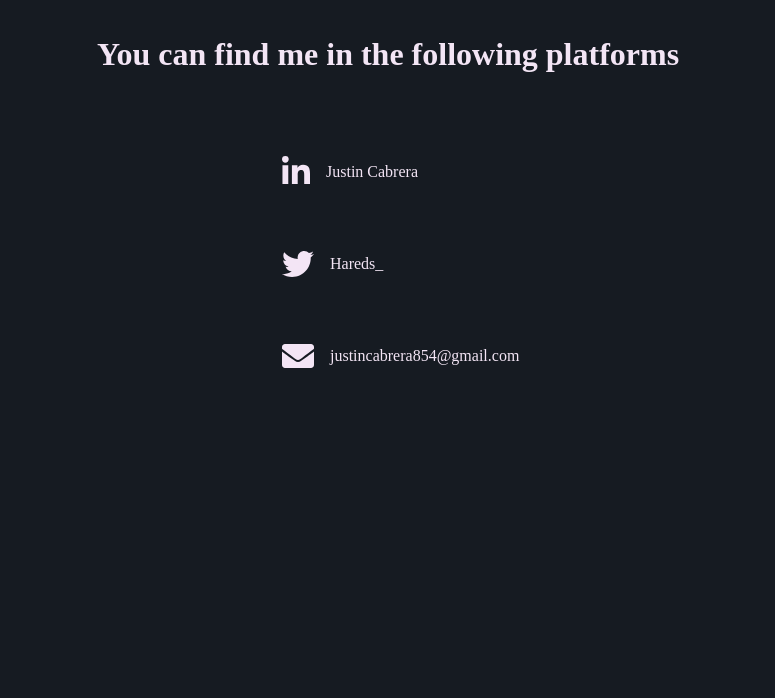
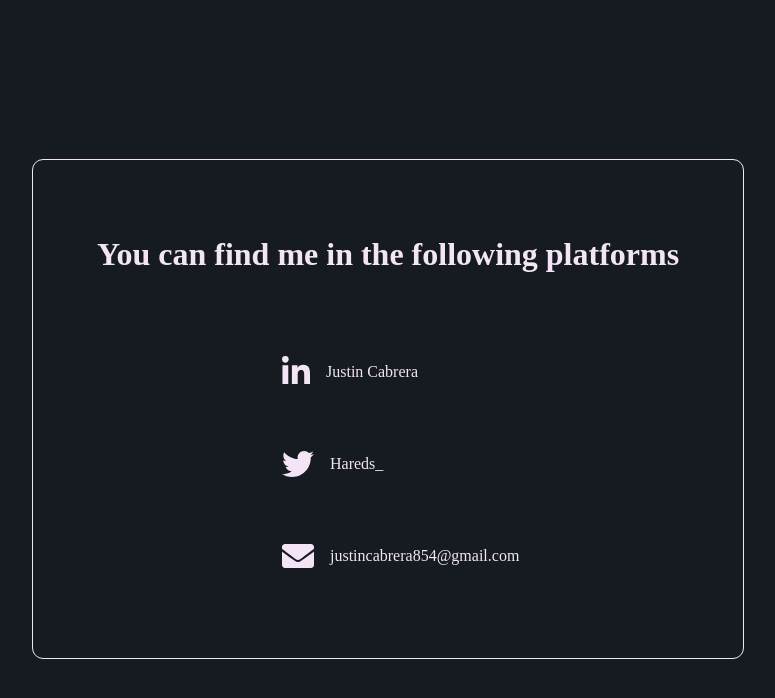
Before and after one commit to Hareds567/Portfolio, a React (Create React App) app: page /contact in a window 1280 px wide. Shown: the top 698 px of the page, without its empty margins (252-1027 px from the left). Built offline with nearby package versions, Linux system fonts and the light colour scheme.

Commit message:
contact_new alignment

```diff
--- a/src/About/About.css
+++ b/src/About/About.css
@@ -9,12 +9,12 @@
 	padding-left: 2%;
 	padding-right: 2%; */
   border-top: 5rem solid var(--primary-color);
-    outline: solid 1px red;
+  /* outline: solid 1px red; */
 }
 
 .about-container section {
   margin: 5% 3%;
-    outline: solid 1px yellow;
+  /* outline: solid 1px yellow; */
   font-size: 30px;
   letter-spacing: 1px;
 }
--- a/src/ContactInformation/ContactMe.css
+++ b/src/ContactInformation/ContactMe.css
@@ -1,5 +1,14 @@
 .contact-container {
-	display: relative;
+  display: flex;
+  justify-content: center;
+  height: 100vh;
+  width: 100%;
+  background: var(--primary-color);
+  /* background: linear-gradient(
+    180deg,
+    rgba(22, 27, 34, 1) 9%,
+    rgba(243, 229, 245, 1) 9%
+  );*/
 }
 .contact-container ul {
   list-style-type: none;
@@ -11,6 +20,15 @@
   width: fit-content;
   margin: auto;
 }
+.contact-data-container {
+  outline: 1px solid var(--secondary-color);
+  background: var(--primary-color);
+  padding: 2.5rem;
+  border-radius: 10px;
+  height: fit-content;
+  margin-top: 20vh;
+}
+
 .platform-data {
   position: relative;
   display: flex;
@@ -19,6 +37,7 @@
   align-items: center;
   width: 300px;
   margin: auto;
+
   /* outline: 1px solid red; */
 }
 .platform-data:hover {
@@ -39,8 +58,8 @@
   margin-right: 1ch;
 }
 .platform-clipboard-on {
-	background: var(--secondary-color);
-	color: var(--primary-color);
+  background: var(--primary-color);
+  color: var(--secondary-color);
   padding: 0.5em 0.5em;
   position: absolute;
   display: block;
--- a/src/ContactInformation/ContactMe.tsx
+++ b/src/ContactInformation/ContactMe.tsx
@@ -27,46 +27,50 @@ const ContactMe = () => {
   };
 
   return (
-		<div className='contact-container' id='contact-info'>
+    <div className="contact-container" id="contact-info">
+      <div className="contact-data-container">
         <header>
           <h1>You can find me in the following platforms</h1>
         </header>
         <ul>
           <li
-					className='linkedin'
+            className="linkedin"
             onClick={() =>
               goTo("https://www.linkedin.com/in/justin-cabrera-a725001a2/")
-					}>
-					<div className='platform-data'>
+            }
+          >
+            <div className="platform-data">
               <FontAwesomeIcon
                 icon={faLinkedinIn}
-							size='2x'
-							className='icon-contact'
+                size="2x"
+                className="icon-contact"
               />{" "}
               <span>Justin Cabrera</span>
             </div>
           </li>
           <li
-					className='twitter'
-					onClick={() => goTo("https://twitter.com/Hareds_")}>
-					<div className='platform-data'>
+            className="twitter"
+            onClick={() => goTo("https://twitter.com/Hareds_")}
+          >
+            <div className="platform-data">
               <FontAwesomeIcon
                 icon={faTwitter}
-							size='2x'
-							className='icon-contact'
+                size="2x"
+                className="icon-contact"
               />
               <span>Hareds_</span>
             </div>
           </li>
-				<li className='gmail' id='gmail'>
+          <li className="gmail" id="gmail">
             <div
-						className='platform-data'
-						id='platform-data'
-						onClick={copy_to_clipboard}>
+              className="platform-data"
+              id="platform-data"
+              onClick={copy_to_clipboard}
+            >
               <FontAwesomeIcon
                 icon={faEnvelope}
-							size='2x'
-							className='icon-contact'
+                size="2x"
+                className="icon-contact"
               />
               <span>justincabrera854@gmail.com</span>
             </div>
@@ -76,12 +80,14 @@ const ContactMe = () => {
                   ? "platform-clipboard-off"
                   : "platform-clipboard-on"
               }
-						ref={platform_clipboard}>
+              ref={platform_clipboard}
+            >
               {isCopied === "off" ? "Copy to Clipboard" : "Copied to Clipboard"}
             </div>
           </li>
         </ul>
       </div>
+    </div>
   );
 };
 
--- a/src/Header/Header.tsx
+++ b/src/Header/Header.tsx
@@ -22,17 +22,15 @@ const Header = () => {
   ];
   //check local storage
   const checkLocalStorage = () => {
-    console.log(
-      `From header: ${window.localStorage.getItem("homePageIsRendered")}`
-    );
     if (window.localStorage.getItem("homePageIsRendered")) return true;
     return false;
   };
+
   const [header_isVisible, set_header_isVisible] = useState(false);
   const [current, set_current] = useState<Navigation>();
   const [isAnimated, set_isAnimated] = useState<boolean>(checkLocalStorage());
 
-  //On load Header Timeout
+  //Onload Header Timeout
   useEffect(() => {
     set_current(nav[0]);
     if (checkLocalStorage()) {
--- a/src/HomePage/Body_1/styles.css
+++ b/src/HomePage/Body_1/styles.css
@@ -1,5 +1,6 @@
 .homepage-container1 {
   position: relative;
+  overflow: hidden;
   z-index: 100;
 }
 .Welcome-message {
--- a/src/HomePage/Body_3/Content_1/styles.css
+++ b/src/HomePage/Body_3/Content_1/styles.css
@@ -10,9 +10,6 @@
   padding: 1rem;
   margin: 0 0.5rem;
   user-select: none;
-}
-
-.laptop-menu li:hover {
 }
 
 .isActive {
```
Lines whose indentation alone changed are shown as unchanged.
